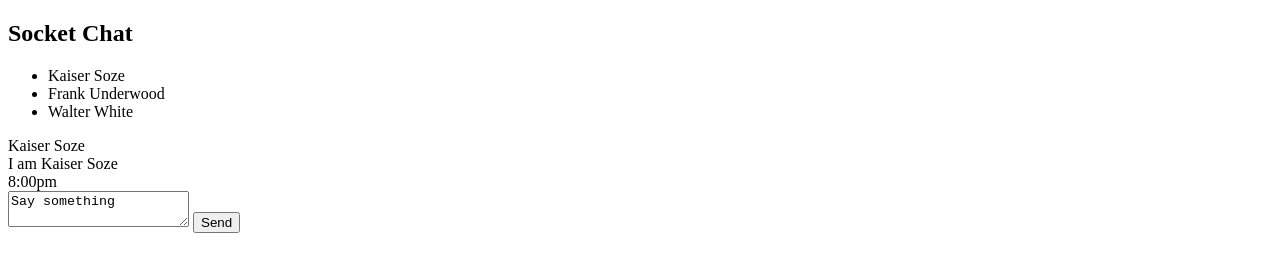
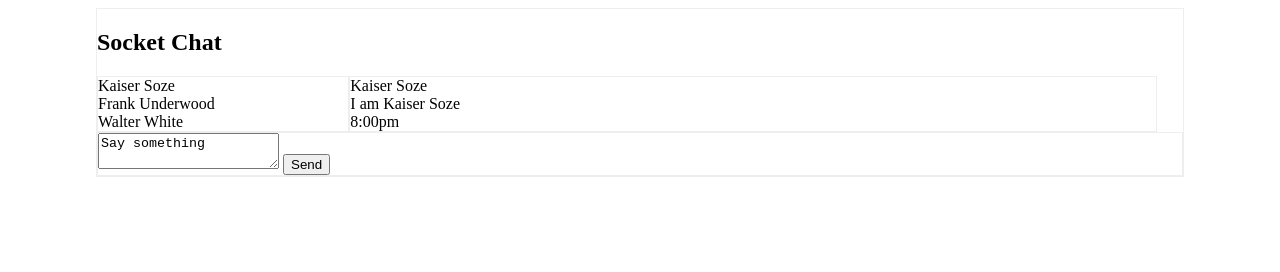
Before and after one commit to spektraldevelopment/bourbon-example, a plain HTML site: page index.html in a window 1280 px wide. Drawn offline with Linux system fonts and the light colour scheme.

Commit message:
Added some styling to example.

```diff
--- a/stylesheets/style.scss
+++ b/stylesheets/style.scss
@@ -1,2 +1,31 @@
 @import '../bourbon/bourbon';
 @import "../neat/neat";
+
+section {
+  border: 1px solid #EEEEEE;
+}
+
+
+#mainSection {
+  @include outer-container;
+  #userSection {
+    @include span-columns(3);
+    margin: 0;
+    padding: 0;
+
+    #userList {
+      list-style-type: none;
+      margin:0;
+      padding:0;
+    }
+  }
+
+  #chatSection {
+    @include span-columns(9);
+  }
+
+  #messageSection {
+    @include span-columns(12);
+  }
+
+}
```
Also changed, not shown: stylesheets/style.css.
